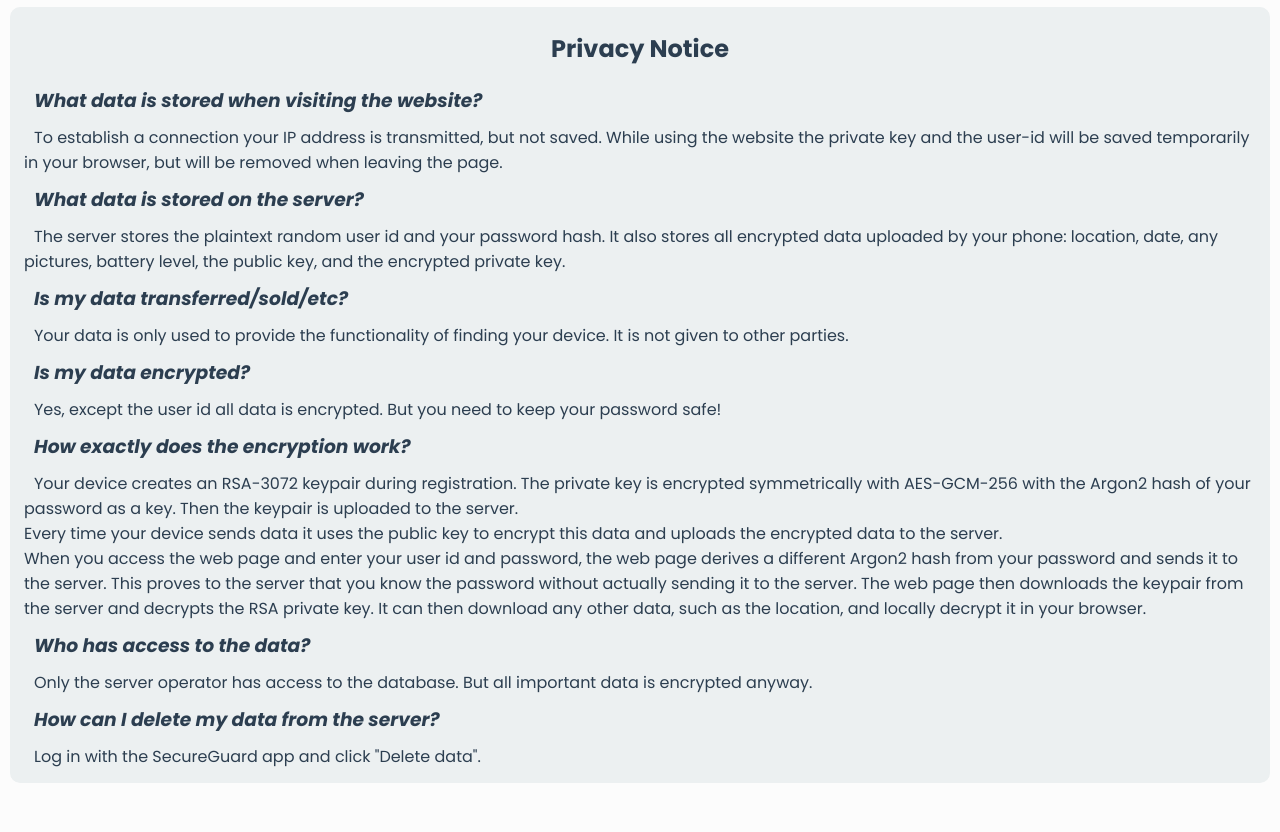
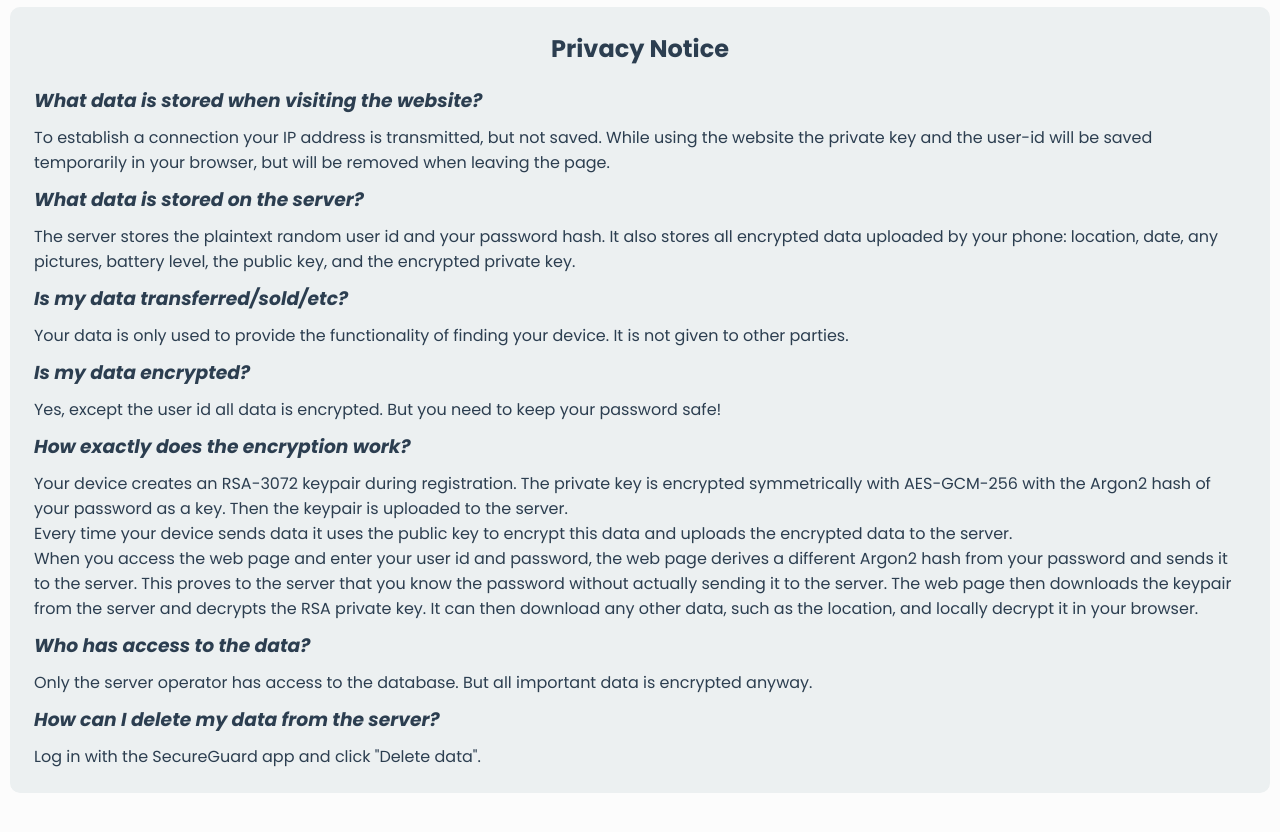
Before and after one commit to marksteward08/secureguard-server, a website: page web/ds.html in a window 1280 px wide. Shown: the part 48-880 px from the top of the page. Drawn offline with Linux system fonts and the light colour scheme; a web font is replaced by a local one.

Commit message:
Removed inline text an completelely separated Delete button

```diff
--- a/web/style.css
+++ b/web/style.css
@@ -29,7 +29,6 @@ a,
 label {
     color: #2c3e50;
     margin: 10px;
-    display: inline;
 }
 
 input {
```
Also changed, not shown: web/index.html (+2 -0 lines).
